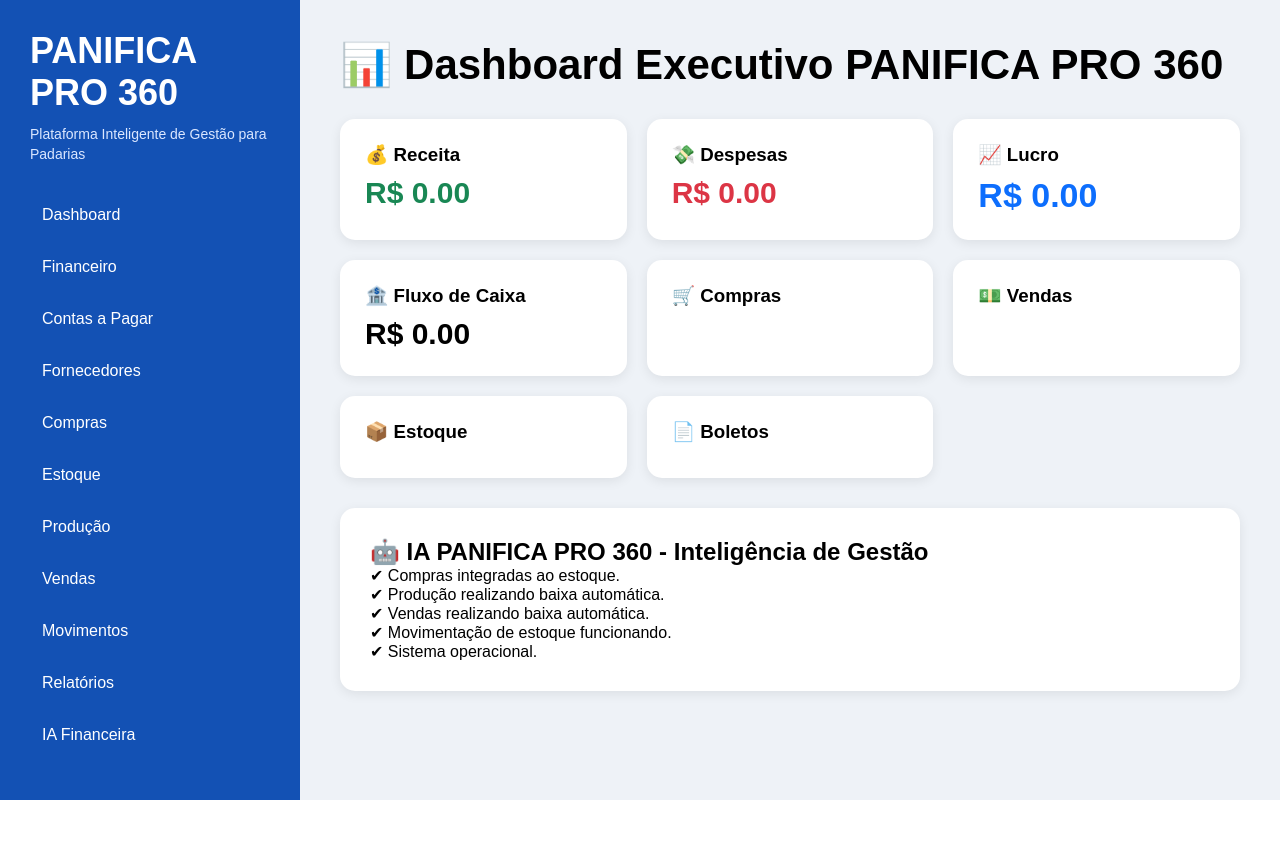
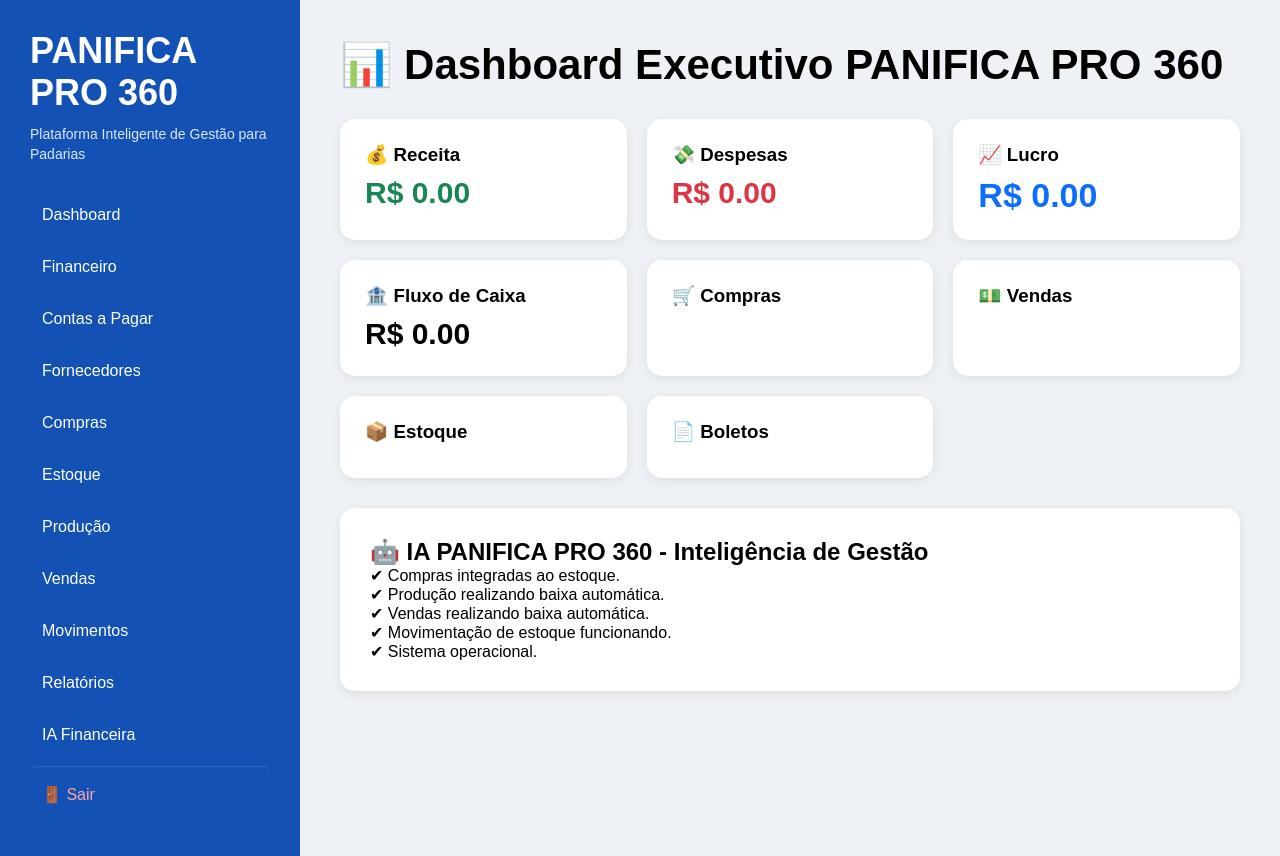
Before and after one commit to salveci2022/panifica-pro-360, a Flask app: template app/templates/dashboard.html in a window 1280 px wide. Before the commit the page ends 800 px from the top, so only its background shows below. Run offline with Flask 3, Linux system fonts and the light colour scheme; the template is opened without the code that fills it, so the values that code supplies are empty.

Commit message:
add arquivos no repo

```diff
--- a/app/__init__.py
+++ b/app/__init__.py
@@ -598,4 +598,8 @@ def create_app():
             produtos_criticos=produtos_criticos
         )
 
+    @app.route("/logout")
+    def logout():
+        return redirect("/")
+
     return app
--- a/app/templates/dashboard.html
+++ b/app/templates/dashboard.html
@@ -51,6 +51,15 @@ border-radius:8px;
 }
 .sidebar a:hover{
 background:rgba(255,255,255,.15);
+}
+.sidebar li.sair a{
+margin-top:10px;
+border-top:1px solid rgba(255,255,255,.15);
+padding-top:18px;
+color:#fca5a5;
+}
+.sidebar li.sair a:hover{
+background:rgba(220,38,38,.2);
 }
 .main{
 flex:1;
@@ -120,6 +129,7 @@ Plataforma Inteligente de Gestão para Padarias
 <li><a href="/movimentos">Movimentos</a></li>
 <li><a href="/relatorios">Relatórios</a></li>
 <li><a href="/ia-financeira">IA Financeira</a></li>
+<li class="sair"><a href="/logout">🚪 Sair</a></li>
 </ul>
 </div>
 <div class="main">
@@ -127,63 +137,54 @@ Plataforma Inteligente de Gestão para Padarias
 📊 Dashboard Executivo PANIFICA PRO 360
 </div>
 <div class="cards">
-
 <div class="card">
 <h3>💰 Receita</h3>
 <div class="valor receita">
 R$ {{ "%.2f"|format(receita_total) }}
 </div>
 </div>
-
 <div class="card">
 <h3>💸 Despesas</h3>
 <div class="valor despesa">
 R$ {{ "%.2f"|format(despesa_total) }}
 </div>
 </div>
-
 <div class="card">
 <h3>📈 Lucro</h3>
 <div class="valor lucro">
 R$ {{ "%.2f"|format(lucro_total) }}
 </div>
 </div>
-
 <div class="card">
 <h3>🏦 Fluxo de Caixa</h3>
 <div class="valor">
 R$ {{ "%.2f"|format(fluxo_caixa) }}
 </div>
 </div>
-
 <div class="card">
 <h3>🛒 Compras</h3>
 <div class="valor">
 {{ total_compras }}
 </div>
 </div>
-
 <div class="card">
 <h3>💵 Vendas</h3>
 <div class="valor">
 {{ total_vendas }}
 </div>
 </div>
-
 <div class="card">
 <h3>📦 Estoque</h3>
 <div class="valor">
 {{ estoque_itens }}
 </div>
 </div>
-
 <div class="card">
 <h3>📄 Boletos</h3>
 <div class="valor">
 {{ boletos }}
 </div>
 </div>
-
 </div>
 <div class="ia">
 <h2>🤖 IA PANIFICA PRO 360 - Inteligência de Gestão</h2>
```
